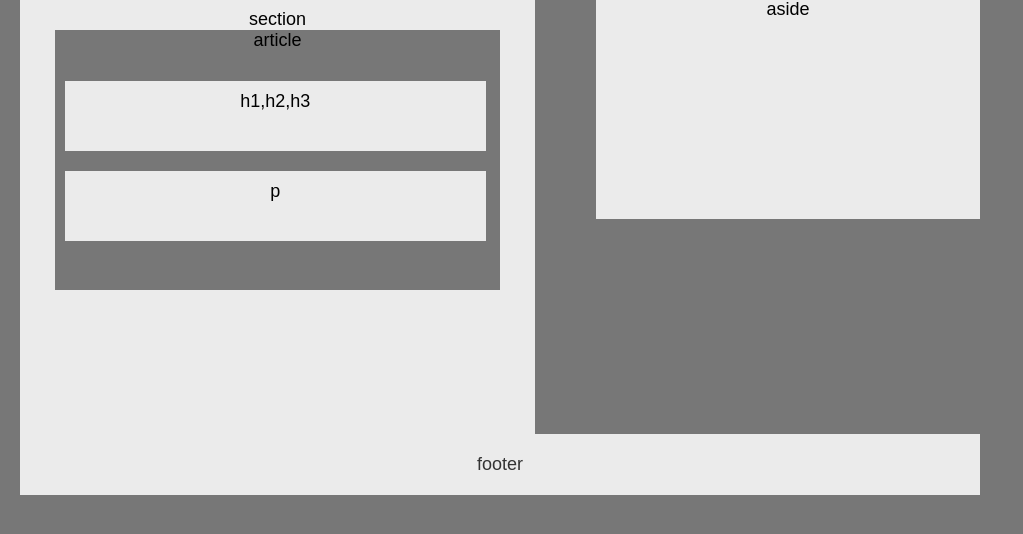
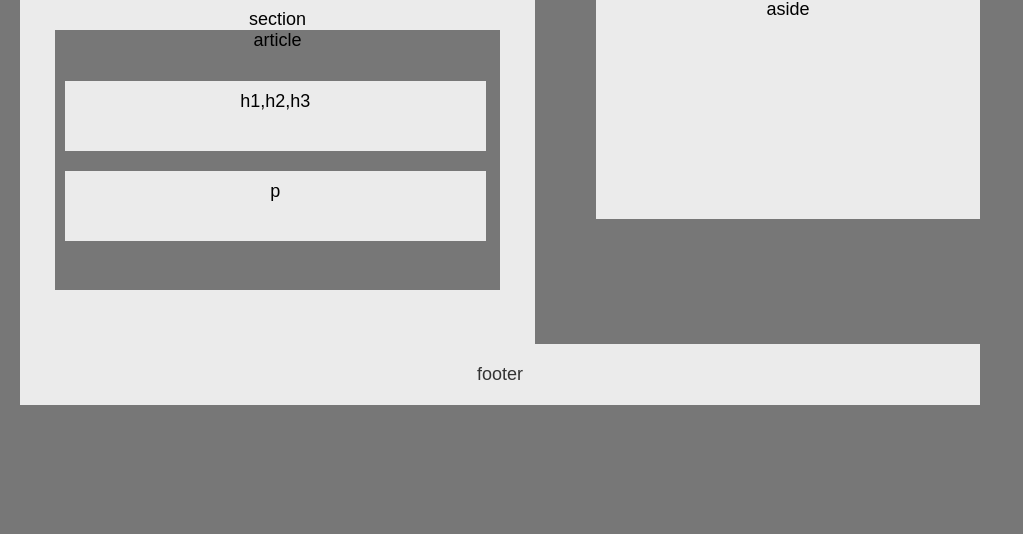
Before and after one commit to evnelson315/HW-wireframe, a PHP site: page / in a window 1280 px wide. Shown: the part 241-775 px from the top of the page, without its empty margins (0-1023 px from the left). Run offline with PHP 8.4, Linux system fonts and the light colour scheme.

Commit message:
latest save

```diff
--- a/style.css
+++ b/style.css
@@ -39,7 +39,7 @@ h1 {
 	text-align: center;
 	background-color: #ebebeb;
 	font-size: 18px;
-	padding-bottom: 100px;
+
 }
 .article {
     width: 90%;
```
